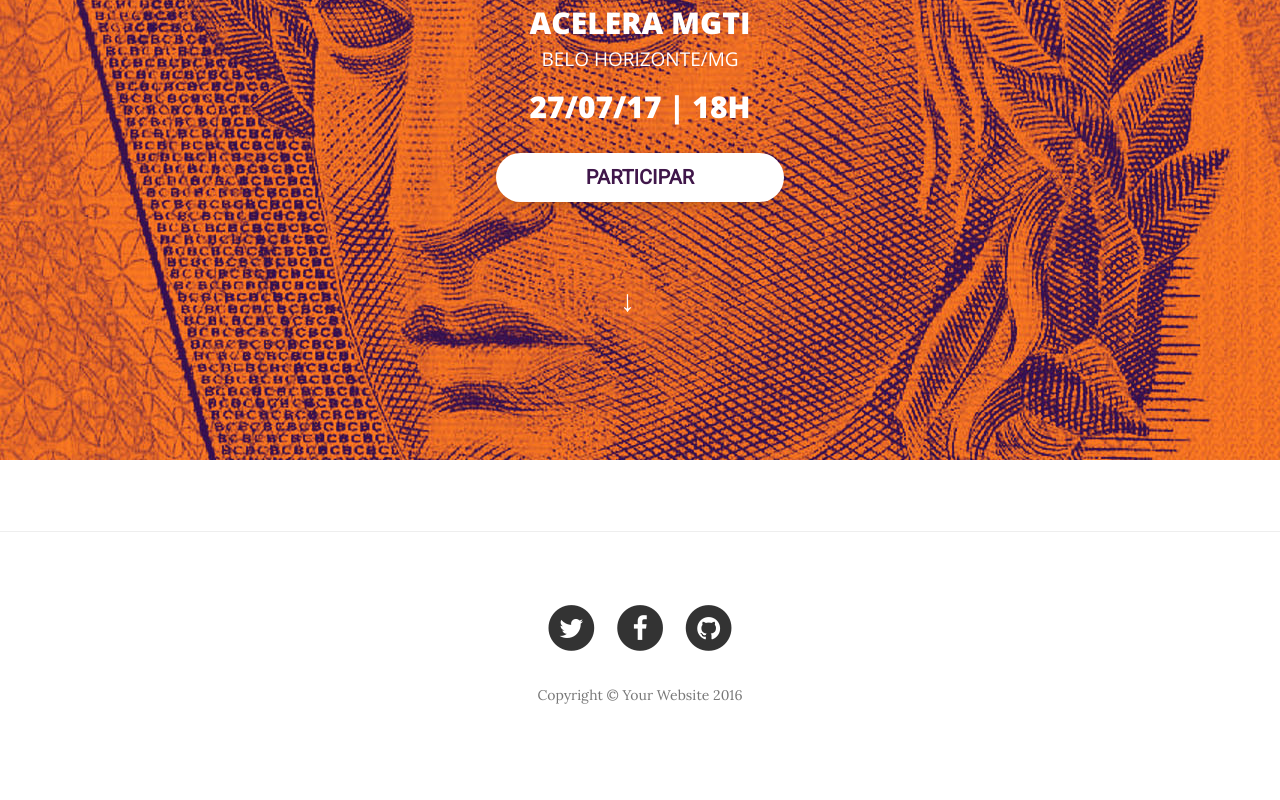
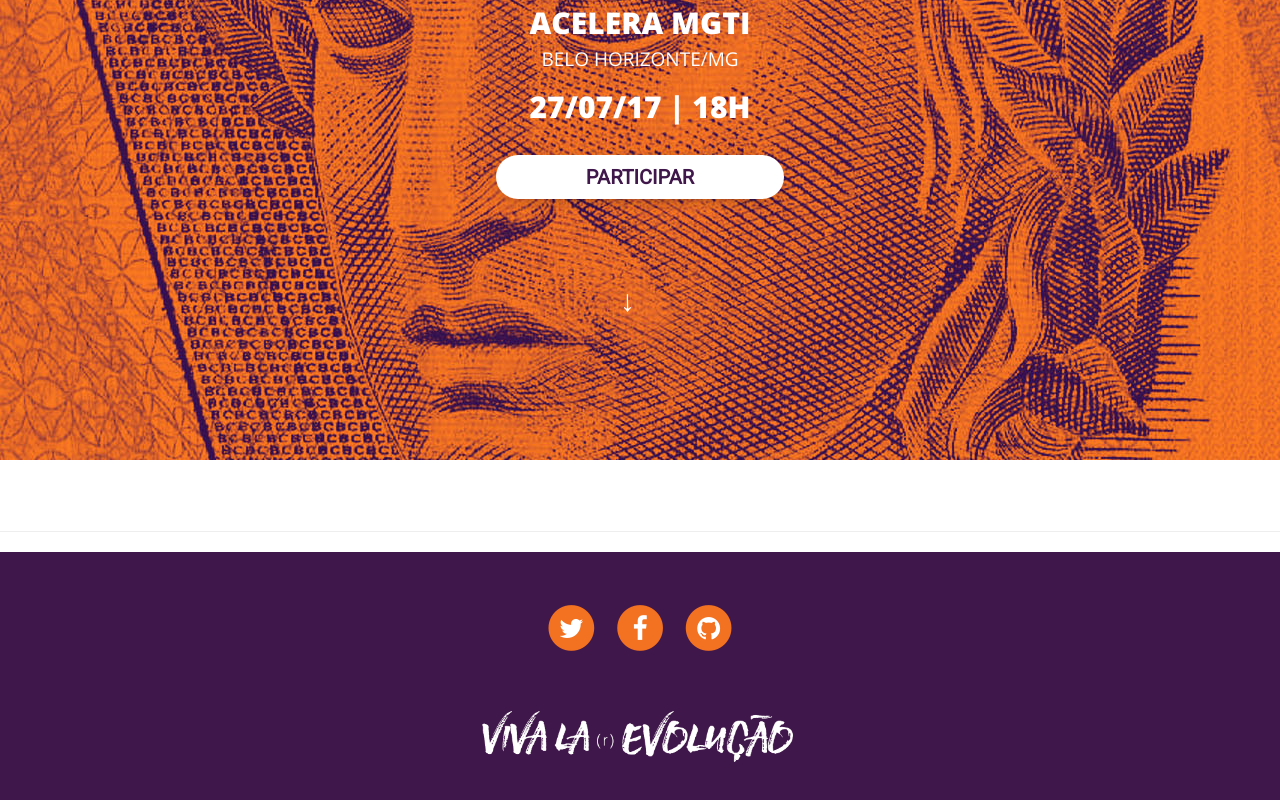
Before and after one commit to roberthgodoy/evento-grupo-inter, a website: page template/index.html in a window 1280 px wide. Shown: the part 340-1140 px from the top of the page. Before the commit the page ends 1111 px from the top, so only its background shows below. Drawn offline with nearby package versions, Linux system fonts and the light colour scheme.

Commit message:
changes footer layout

```diff
--- a/template/css/clean-blog.css
+++ b/template/css/clean-blog.css
@@ -30,7 +30,8 @@
 }
 a:hover,
 a:focus {
-  color: #0085A1;
+  color: #F27221;
+  text-decoration: none;
 }
 a img:hover,
 a img:focus {
@@ -107,7 +108,7 @@
     color: rgba(255, 255, 255, 0.8);
   }
   .navbar-custom .nav li a {
-    color: #242424;
+    color: #FFF;
     padding: 20px;
   }
   .navbar-custom .nav li a:hover,
--- a/template/css/style.css
+++ b/template/css/style.css
@@ -1,4 +1,22 @@
-.img-banner{
+.img-banner .img-footer{
 	max-width: 100%;
 	height: auto;
 }
+
+.icon-circle {
+    color: #F27221;
+}
+
+.section-footer {
+	background: #40174A;
+}
+
+.img-footer-area {
+  max-width: 400px;
+  width: 100%;
+  margin:0 auto;
+  margin-top: 2em;
+  text-align: center;
+  padding: 10px 20px;
+  position: relative;
+}
--- a/template/index.html
+++ b/template/index.html
@@ -9,13 +9,16 @@
     <meta name="description" content="">
     <meta name="author" content="">
 
-    <title>Clean Blog</title>
+    <title>(r)Evolução Financeira - Viva la (r)Evolução</title>
 
     <!-- Bootstrap Core CSS -->
     <link href="vendor/bootstrap/css/bootstrap.min.css" rel="stylesheet">
 
     <!-- Theme CSS -->
     <link href="css/clean-blog.css" rel="stylesheet">
+
+	<!-- Our style CSS -->
+    <link href="css/style.css" rel="stylesheet">
 
     <!-- Custom Fonts -->
     <link href="vendor/font-awesome/css/font-awesome.min.css" rel="stylesheet" type="text/css">
@@ -53,7 +56,7 @@
                         <a href="#">SOBRE</a>
                     </li>
                     <li>
-                        <a href="#">PATROCINADOR</a>
+                        <a href="#">PATROCINADORES</a>
                     </li>
                     <li>
                         <a href="#">CONTATO</a>
@@ -79,8 +82,8 @@
                         <h2>ACELERA MGTI</h2>
                         <span class="subheading" style="font-size: 19px;">BELO HORIZONTE/MG</span>
                         <h2>27/07/17 | 18H</h2>
-                        <div style="padding: 20px;">
-                            <button class="btn-called">PARTICIPAR</button>
+                        <div style="padding: 30px;">
+                            <a class="btn-called" href="https://www.sympla.com.br/inter63__169044"  target="_blank">PARTICIPAR</a>
                         </div>
                         <div class="arrow animated bounce" style="font-size: 30px;bottom: 0;margin-top: -40px;">
                             <span>↓</span>
@@ -104,7 +107,7 @@
     <hr>
 
     <!-- Footer -->
-    <footer>
+    <footer class="section-footer">
         <div class="container">
             <div class="row">
                 <div class="col-lg-8 col-lg-offset-2 col-md-10 col-md-offset-1">
@@ -112,7 +115,7 @@
                         <li>
                             <a href="#">
                                 <span class="fa-stack fa-lg">
-                                    <i class="fa fa-circle fa-stack-2x"></i>
+                                    <i class="fa fa-circle fa-stack-2x icon-circle"></i>
                                     <i class="fa fa-twitter fa-stack-1x fa-inverse"></i>
                                 </span>
                             </a>
@@ -120,7 +123,7 @@
                         <li>
                             <a href="#">
                                 <span class="fa-stack fa-lg">
-                                    <i class="fa fa-circle fa-stack-2x"></i>
+                                    <i class="fa fa-circle fa-stack-2x icon-circle"></i>
                                     <i class="fa fa-facebook fa-stack-1x fa-inverse"></i>
                                 </span>
                             </a>
@@ -128,13 +131,17 @@
                         <li>
                             <a href="#">
                                 <span class="fa-stack fa-lg">
-                                    <i class="fa fa-circle fa-stack-2x"></i>
+                                    <i class="fa fa-circle fa-stack-2x icon-circle"></i>
                                     <i class="fa fa-github fa-stack-1x fa-inverse"></i>
                                 </span>
                             </a>
                         </li>
                     </ul>
-                    <p class="copyright text-muted">Copyright &copy; Your Website 2016</p>
+					<div class="row">
+						<div class="img-footer-area">
+							<img src="./img/viva.png" class="img-footer img-responsive mx-auto d-block">
+						</div>
+					</div>
                 </div>
             </div>
         </div>
```
Also changed, not shown: template/img/viva.png (added).
